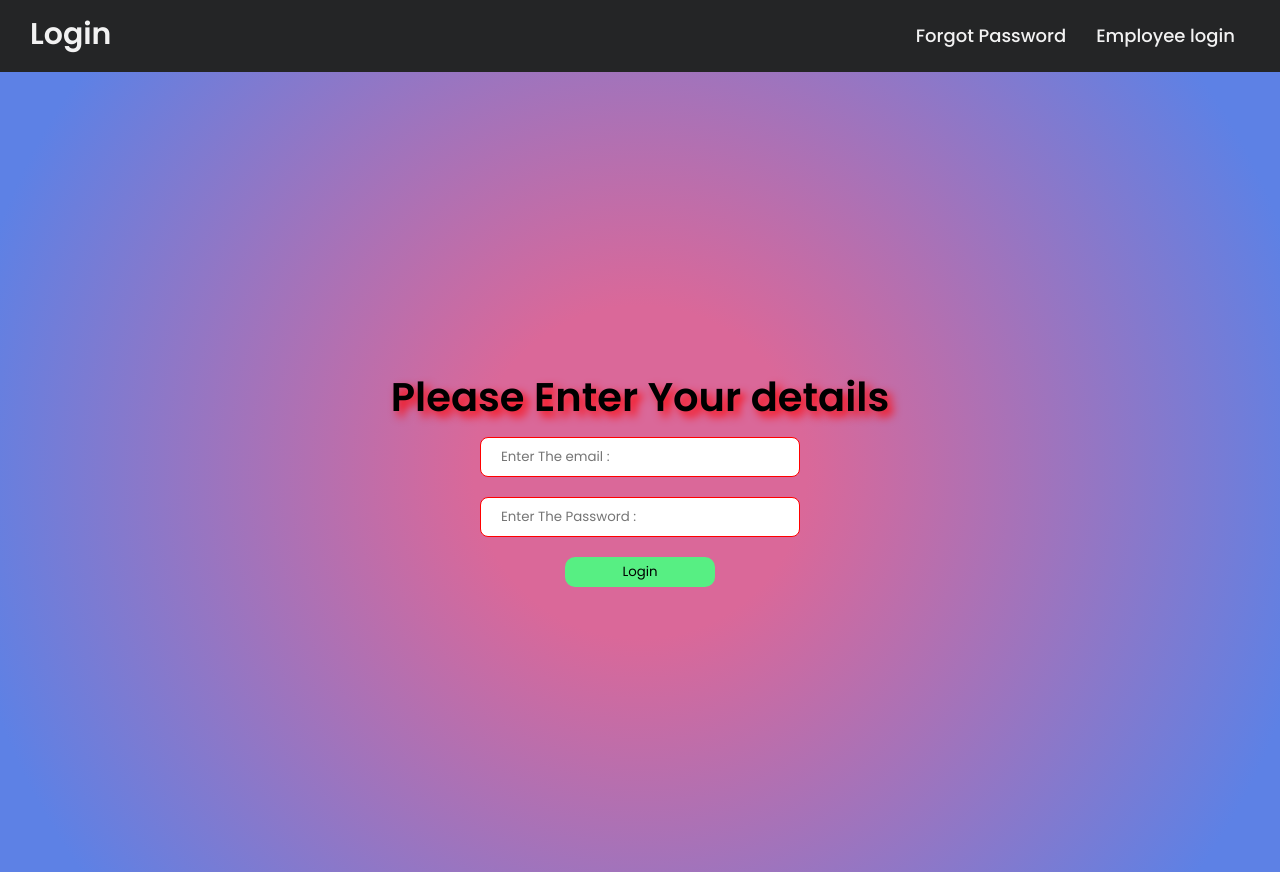
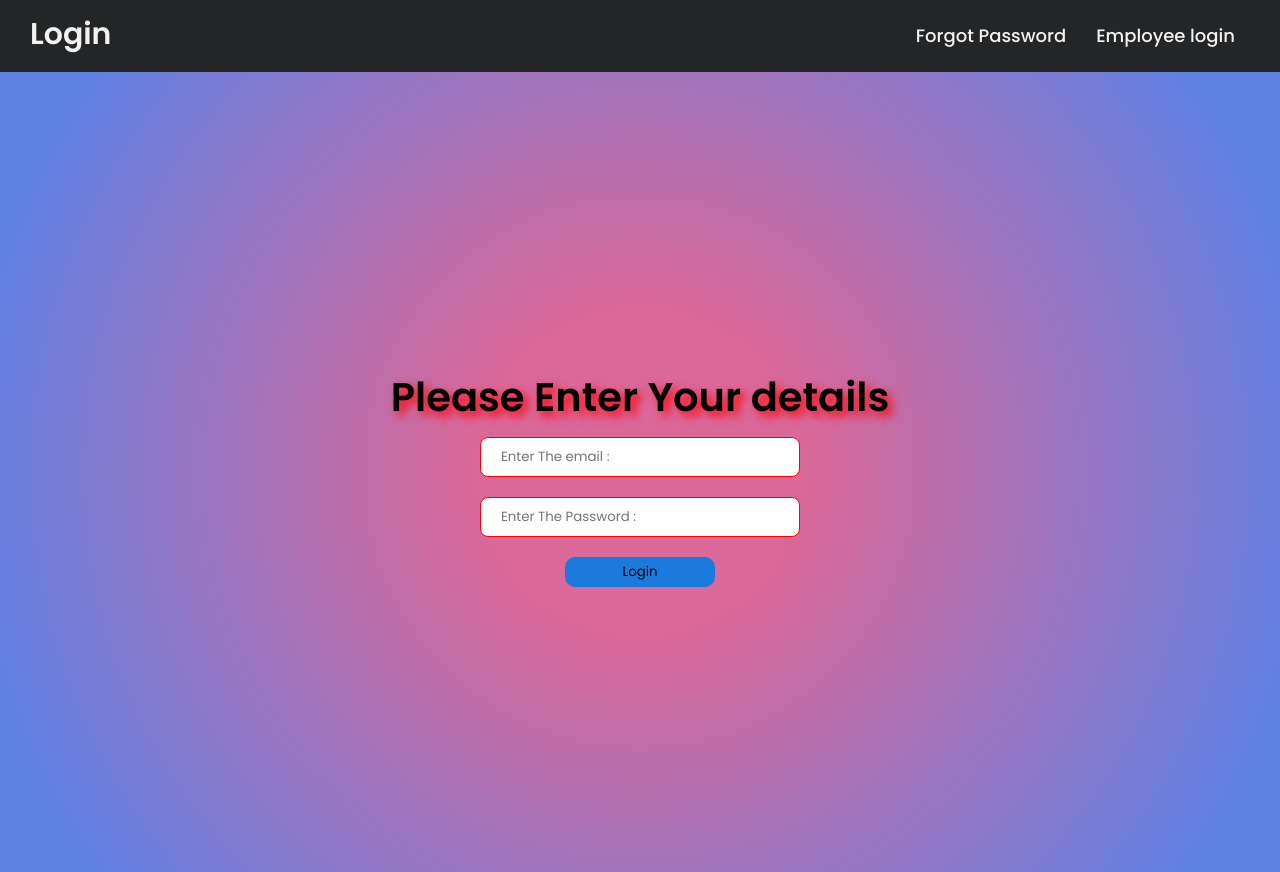
Before and after one commit to sreerag-a-sasi/HRM-client, a React (Vite) app: page / in a window 1280 px wide. Built offline with nearby package versions, Linux system fonts and the light colour scheme.

Commit message:
HRM client second commit

```diff
--- a/src/Components/style.css
+++ b/src/Components/style.css
@@ -30,7 +30,7 @@ button {
     height: 30px;
     border: 0px;
     border-radius: 10px;
-    background-color: #57ef83;
+    background-color: #1a7bdc;
     margin-left: 0%;
 }
 #viewbutton {
```
